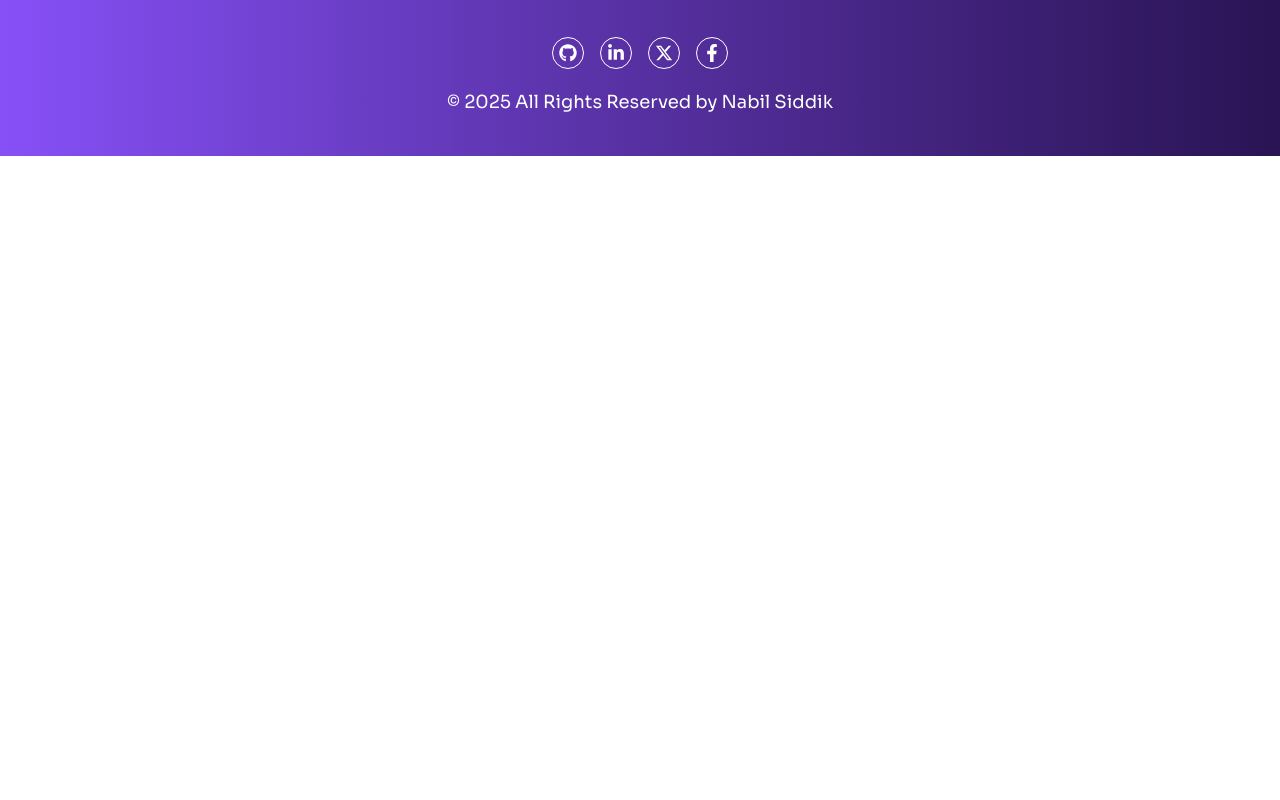
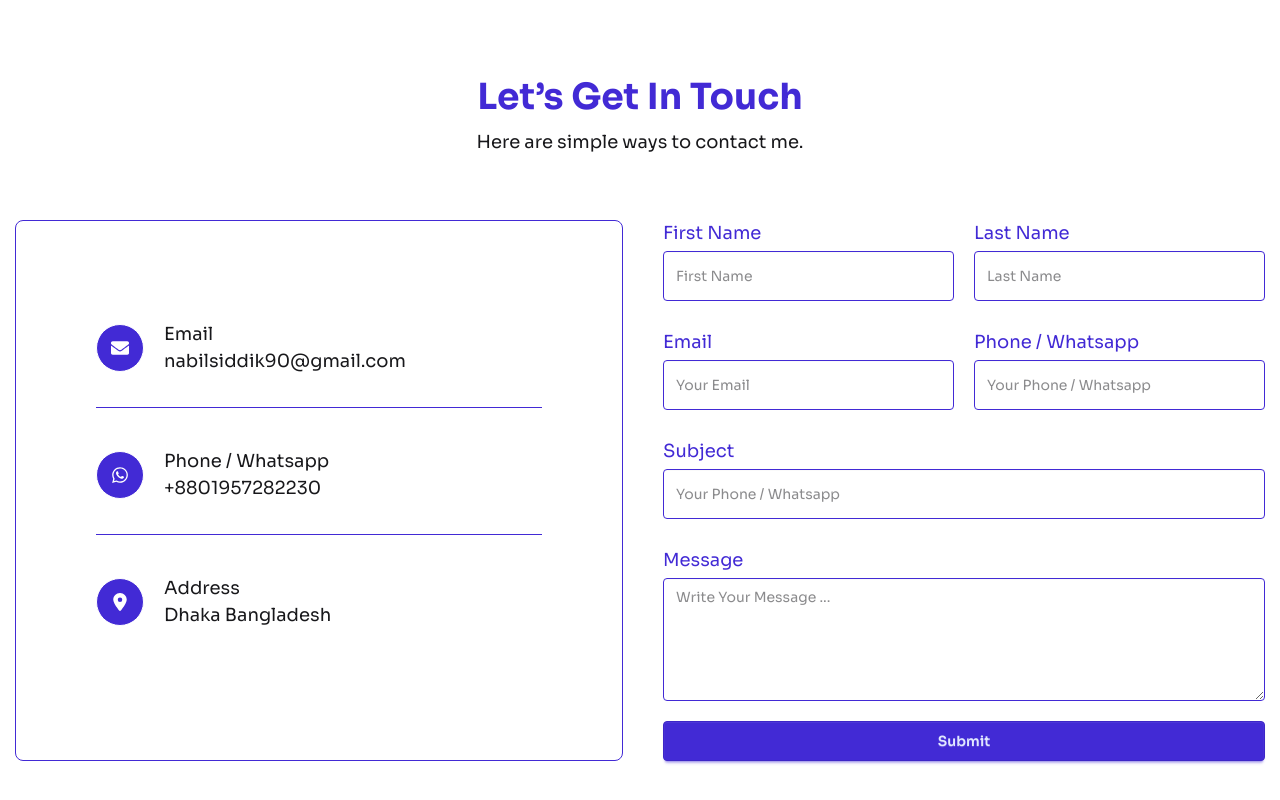
Before and after one commit to nabilsiddik/dev-portfolio, a React (Vite) app: page / in a window 1280 px wide. Shown: the part 4220-5020 px from the top of the page. Before the commit the page ends 4376 px from the top, so only its background shows below. Built offline with nearby package versions, Linux system fonts and the light colour scheme.

Commit message:
contact section done

```diff
--- /dev/null
+++ b/src/Components/IconList.jsx
@@ -0,0 +1,17 @@
+import React from 'react'
+
+const IconList = ({ icon, title, text }) => {
+    return (
+        <div id='icon_list' className='flex items-center gap-5 pb-8'>
+            <div className='border w-12 h-12 flex items-center justify-center rounded-full bg-primary text-white hover:bg-white hover:text-primary transition-all duration-[.3s]'>
+                {icon && icon}
+            </div>
+            <div>
+                <h3>{title && title}</h3>
+                <p>{text && text}</p>
+            </div>
+        </div>
+    )
+}
+
+export default IconList
--- a/src/Pages/Home/Home.jsx
+++ b/src/Pages/Home/Home.jsx
@@ -1,4 +1,5 @@
 import AboutSection from '@/Sections/AboutSection/AboutSection'
+import ContactSection from '@/Sections/ContactSection/ContactSection'
 import EducationSection from '@/Sections/EducationSection/EducationSection'
 import HeroSection from '@/Sections/HeroSection/HeroSection'
 import LanguagesSection from '@/Sections/LanguagesSection/LanguagesSection'
@@ -13,6 +14,7 @@ const Home = () => {
       <AboutSection/>
       <SkillsSection/>
       <EducationSection/>
+      <ContactSection/>
     </div>
   )
 }
--- /dev/null
+++ b/src/Sections/ContactSection/ContactSection.jsx
@@ -0,0 +1,86 @@
+import IconList from '@/Components/IconList'
+import SectionHeader from '@/Components/SectionHeader'
+import React from 'react'
+import { FaEnvelope } from "react-icons/fa";
+import { FaWhatsapp } from "react-icons/fa";
+import { FaLocationDot } from "react-icons/fa6";
+
+
+const ContactSection = () => {
+    return (
+        <div id='contact' className='my-20'>
+            <div className="container">
+                <SectionHeader title='Let’s Get In Touch' description={'Here are simple ways to contact me.'} />
+
+                <div className="flex items-stretch gap-10">
+                    <div className='border border-primary py-16 px-20 rounded-lg w-6/12'>
+                        <div className='flex h-full justify-center flex-col'>
+                            <div className='mb-10 border-b border-primary'>
+                                <IconList icon={<FaEnvelope />
+                                } title='Email' text='nabilsiddik90@gmail.com' />
+                            </div>
+                            <div className="mb-10 border-b border-primary">
+                                <IconList icon={<FaWhatsapp />
+                                } title='Phone / Whatsapp' text='+8801957282230' />
+                            </div>
+                            <div className="border-b-0">
+                                <IconList icon={<FaLocationDot />
+                                } title='Address' text='Dhaka Bangladesh' />
+                            </div>
+                        </div>
+                    </div>
+
+                    <div className="contact-form w-6/12">
+                        <form>
+                            <div className="input-gorup">
+                                <div className='flex items-center gap-5'>
+                                    <div className='w-6/12'>
+                                        <label className='label text-primary mb-1 text-md' htmlFor="first name">First Name</label>
+                                        <input type="text" className='input input-bordered py-6 border border-primary' placeholder='First Name' />
+                                    </div>
+
+                                    <div className='w-6/12'>
+                                        <label className='label text-primary mb-1 text-md' htmlFor="first name">Last Name</label>
+                                        <input type="text" className='input input-bordered py-6 border border-primary' placeholder='Last Name' />
+                                    </div>
+                                </div>
+                            </div>
+
+
+
+                            <div className='flex items-center gap-5 mt-7'>
+                                <div className='w-6/12'>
+                                    <label className='label text-primary mb-1 text-md' htmlFor="email">Email</label>
+                                    <input type="email" className='input input-bordered py-6 border border-primary' placeholder='Your Email' />
+                                </div>
+
+                                <div className='w-6/12'>
+                                    <label className='label text-primary mb-1 text-md' htmlFor="first name">Phone / Whatsapp</label>
+                                    <input type="number" className='input input-bordered py-6 border border-primary' placeholder='Your Phone / Whatsapp' />
+                                </div>
+                            </div>
+
+                            <div className="input-group mt-7">
+                                <label className='label block text-primary mb-1 text-md' htmlFor="first name">Subject</label>
+                                <input type="text" className='input input-bordered py-6 border border-primary w-full' placeholder='Your Phone / Whatsapp' />
+                            </div>
+
+                            <div className='mt-7'>
+                                <label className='label block text-primary mb-1 text-md' htmlFor="first name">Message</label>
+                                <textarea rows={5} className='textarea textarea-bordered w-full border border-primary' placeholder='Write Your Message ...'></textarea>
+                            </div>
+
+                            <div>
+                                <input type="submit" value={'Submit'} className='btn btn-primary w-full mt-5' />
+                            </div>
+
+                        </form>
+                    </div>
+                </div>
+
+            </div>
+        </div>
+    )
+}
+
+export default ContactSection
```
